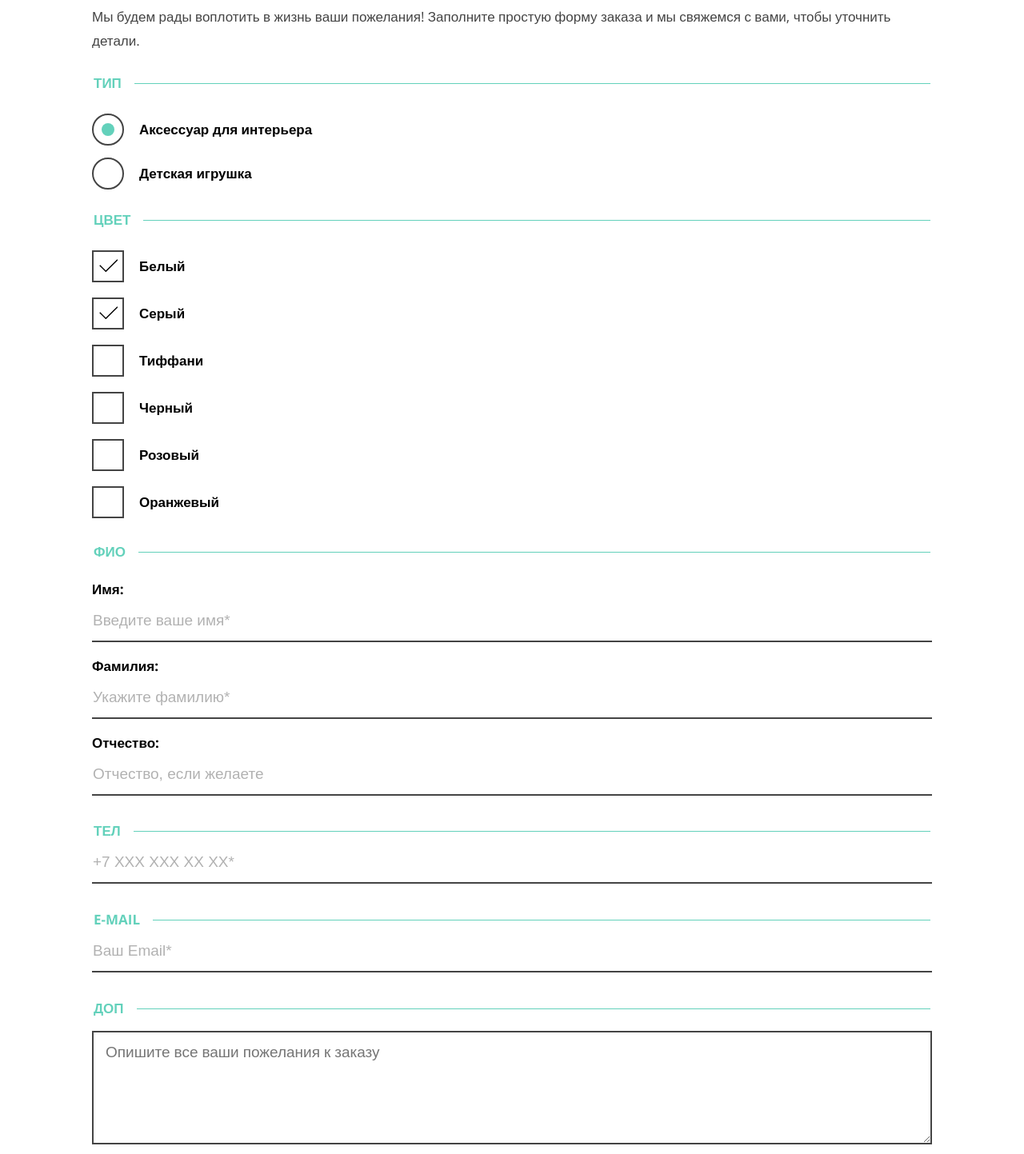
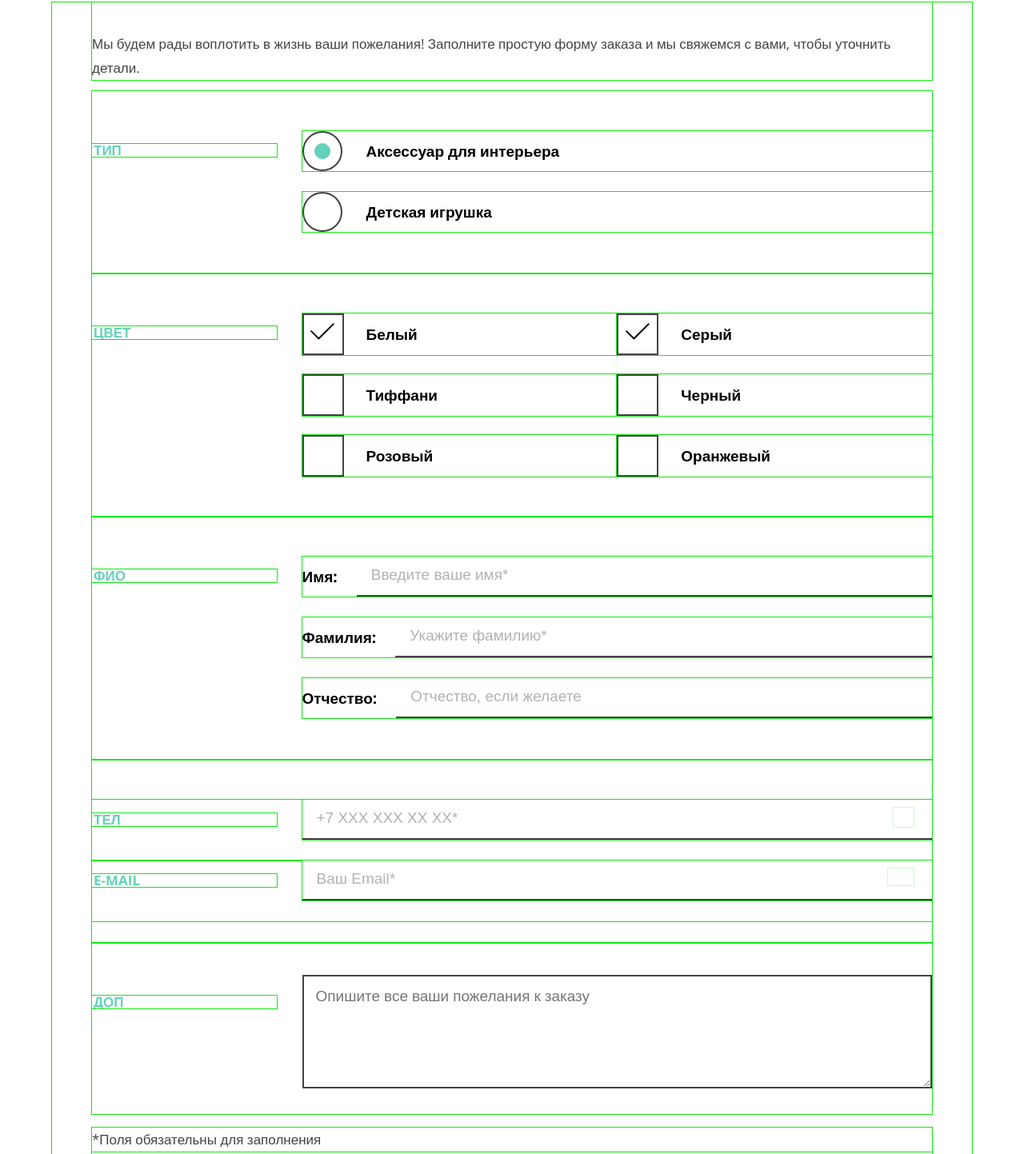
Before and after one commit to doctorrsm/mymishka, a website: page source/form.html in a window 1280 px wide. Shown: the part 375-1818 px from the top of the page at 80% size. Drawn offline with nearby package versions, Linux system fonts and the light colour scheme; files that its build step writes are made by us from their sources.

Commit message:
Сохраняет изменения

```diff
--- a/source/form.html
+++ b/source/form.html
@@ -18,7 +18,7 @@
         <label class="form__radio-label" for="children-toy">Детская игрушка</label>
       </p>
     </fieldset>
-    <fieldset>
+    <fieldset class="form__checbox-grid">
       <legend>Цвет</legend>
       <p class="form__element form__checkbox-wrapper">
         <input class="visually-hidden" type="checkbox" id="white-color" name="product-color" value="white" checked>
@@ -60,7 +60,8 @@
         <input type="text" name="customer-patronymic" placeholder="Отчество, если желаете">
       </label>
     </fieldset>
-    <fieldset>
+    <div class="form__group-wrapper">
+      <fieldset class="form__fieldset-has-one-element">
         <legend>Тел</legend>
         <p class="form__element form__element--has-icon form__element--no-label">
           <input type="tel" id="customer-phone" name="customer-phone" placeholder="+7 ХХХ ХХХ ХХ ХХ*" pattern="[0-9]{3}[0-9]{3}[0-9]{2}[0-9]{2}" required>
@@ -69,7 +70,7 @@
           </svg>
         </p>
       </fieldset>
-    <fieldset>
+      <fieldset class="form__fieldset-has-one-element">
         <legend>e-mail</legend>
         <p class="form__element form__element--has-icon form__element--no-label">
           <input type="email" id="customer-email" name="customer-email" placeholder="Ваш Email*">
@@ -78,6 +79,7 @@
           </svg>
         </p>
       </fieldset>
+    </div>
     <fieldset>
       <legend>Доп</legend>
       <textarea class="form__text-area" name="customer-commentary" id="customer-commentary" placeholder="Опишите все ваши пожелания к заказу"></textarea>
--- a/source/sass/blocks/button.scss
+++ b/source/sass/blocks/button.scss
@@ -1,18 +1,18 @@
 .button {
   display: flex;
-  background-color: var(--white);
+  justify-content: center;
+  align-items: center;
+  min-height: 52px;
   font-style: normal;
-  font-weight: 700;
   font-size: 18px;
   line-height: 20px;
+  font-weight: 700;
+  color: var(--dark);
+  cursor: pointer;
+  text-transform: uppercase;
+  background-color: var(--white);
+  border: 2px solid var(--dark);
   text-align: center;
-  text-transform: uppercase;
-  color: var(--dark);
-  justify-content: center;
-  align-items: center;
-  border: 2px solid var(--dark);
-  min-height: 52px;
-  cursor: pointer;
 
   @media (min-width: $screen-tablet) {
     font-size: 17px;
--- a/source/sass/blocks/form.scss
+++ b/source/sass/blocks/form.scss
@@ -1,5 +1,5 @@
 .form {
-  //@include outline;
+  @include outline;
   padding-bottom: 55px;
 
   fieldset {
@@ -7,6 +7,21 @@
     padding: 0;
     margin: 0;
     margin-bottom: 15px;
+
+    @media (min-width: $screen-tablet) {
+      padding-left: 25%;
+      position: relative;
+      margin-bottom: 0;
+      padding-top: 50px;
+      padding-bottom: 26px;
+    }
+  }
+
+  .form__fieldset-has-one-element {
+    @media (min-width: $screen-tablet) {
+      padding-top: 0;
+      padding-bottom: 26px;
+    }
   }
 
   legend {
@@ -21,6 +36,14 @@
     color: var(--basic);
     text-transform: uppercase;
 
+    @media (min-width: $screen-tablet) {
+      position: absolute;
+      width: 22%;
+      left: 0;
+      top: 66px;
+      margin-bottom: 10px;
+    }
+
     &::after {
       content: "";
       height: 1px;
@@ -28,6 +51,10 @@
       background-color: var(--basic);
       display: inline-flex;
       align-self: center;
+
+      @media (min-width: $screen-tablet) {
+        display: none;
+      }
     }
   }
 
@@ -36,6 +63,10 @@
     font-size: 17px;
     line-height: 18px;
     color: var(--black);
+
+    @media (min-width: $screen-tablet) {
+      font-size: 19px;
+    }
   }
 
   input,
@@ -69,6 +100,11 @@
     border-bottom: 2px solid var(--dark);
     padding: 19px 1px 14px;
 
+    @media (min-width: $screen-tablet) {
+      padding: 12px 1px 14px;
+      padding-left: 18px;
+    }
+
     &:hover,
     &:focus,
     &:active {
@@ -84,13 +120,29 @@
   margin-bottom: 27px;
 
   @media (min-width: $screen-tablet) {
+    padding: 37px 0 0;
     font-size: 17px;
     line-height: 30px;
+    margin-bottom: 14px;
+  }
+}
+
+.form__group-wrapper {
+  @media (min-width: $screen-tablet) {
+    padding: 50px 0 27px;
+
+    legend {
+      top: 17px;
+    }
   }
 }
 
 .form__element {
   margin-top: 0;
+
+  @media (min-width: $screen-tablet) {
+    margin-bottom: 26px;
+  }
 }
 
 .form__element--has-icon {
@@ -107,7 +159,9 @@
     transition: all 0.2s;
   }
 
-  &:hover, &:focus, &:active {
+  &:hover,
+  &:focus,
+  &:active {
     svg {
       opacity: 1;
       fill: var(--basic);
@@ -118,18 +172,26 @@
 .form__element--no-label:first-of-type {
   margin-top: -29px;
   margin-bottom: 22px;
+
+  @media (min-width: $screen-tablet) {
+    margin: 0;
+  }
 }
 
 .form__icon {
   position: absolute;
   top: 16px;
   right: 3px;
+
+  @media (min-width: $screen-tablet) {
+    top: 10px;
+    right: 23px;
+  }
 }
 
 // radio
-.form__radio-wrapper {
+.form__radio-wrapper {}
 
-}
 .form__radio-wrapper:hover,
 .form__radio-wrapper:focus-within {
   .form__radio-label::before {
@@ -158,6 +220,10 @@
   transition: all 0.2s;
   cursor: pointer;
 
+  @media (min-width: $screen-tablet) {
+    column-gap: 30px;
+  }
+
   &::before {
     content: "";
     display: inline-flex;
@@ -166,6 +232,11 @@
     border: 2px solid var(--dark);
     border-radius: 50%;
     transition: all 0.2s;
+
+    @media (min-width: $screen-tablet) {
+      width: 50px;
+      height: 50px;
+    }
   }
 
   &::after {
@@ -179,14 +250,31 @@
     background-color: var(--basic);
     border-radius: 50%;
     transition: all 0.2s;
+
+    @media (min-width: $screen-tablet) {
+      height: 20px;
+      width: 20px;
+      top: 15px;
+      left: 15px;
+    }
   }
 }
 
 // checkbox
+.form__checbox-grid {
+  display: grid;
+  grid-template-columns: 1fr 1fr;
+}
+
 .form__checkbox-wrapper {
   margin: 0;
   margin-bottom: 19px;
+
+  @media (min-width: $screen-tablet) {
+    margin-bottom: 24px;
+  }
 }
+
 .form__checkbox-wrapper:hover,
 .form__checkbox-wrapper:focus-within {
   .form__checkbox-label::before {
@@ -215,6 +303,10 @@
   transition: all 0.2s;
   cursor: pointer;
 
+  @media (min-width: $screen-tablet) {
+    column-gap: 28px;
+  }
+
   &::before {
     content: "";
     display: inline-flex;
@@ -222,6 +314,11 @@
     height: 40px;
     border: 2px solid var(--dark);
     transition: all 0.2s;
+
+    @media (min-width: $screen-tablet) {
+      width: 52px;
+      height: 52px;
+    }
   }
 
   &::after {
@@ -236,6 +333,12 @@
     background-position: center;
     background-image: url("../img/svg/tick.svg");
     transition: all 0.2s;
+
+    @media (min-width: $screen-tablet) {
+      width: 32px;
+      height: 22px;
+      background-size: contain;
+    }
   }
 }
 
@@ -244,6 +347,13 @@
 .form__text-wrapper {
   display: grid;
   margin-bottom: 21px;
+
+  @media (min-width: $screen-tablet) {
+    margin-bottom: 26px;
+    grid-template-columns: auto 1fr;
+    column-gap: 24px;
+    align-items: center;
+  }
 }
 
 
@@ -269,7 +379,7 @@
 .form__footer-wrapper {}
 
 .form__button {
-width: 100%;
+  width: 100%;
 }
 
 // form-text
```
Lines whose indentation alone changed are shown as unchanged.
